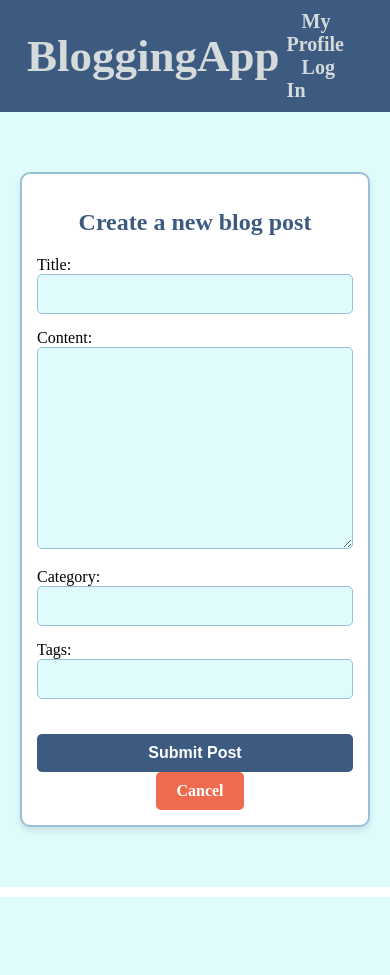
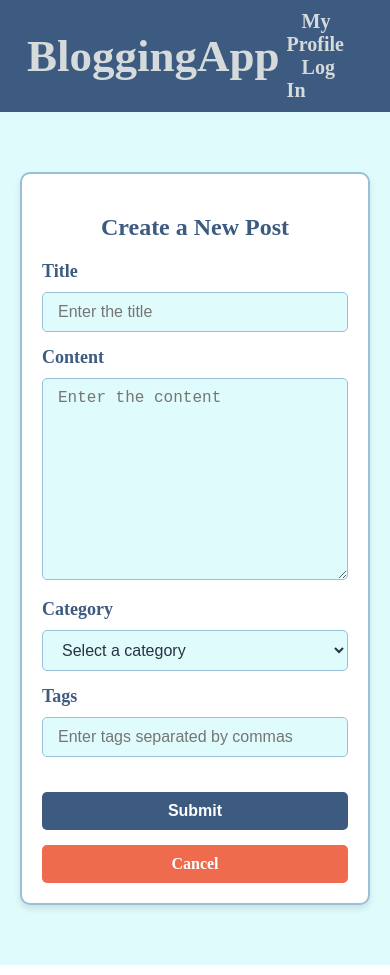
Before and after one commit to hashtag-ankita/PutDownYourThoughts, a Django app: page /create/ in a window 390 px wide. Before the commit the page ends 897 px from the top, so only its background shows below. Run offline with Django 5.2, Linux system fonts and the light colour scheme; data that the repository does not hold is empty.

Commit message:
Changed the concept of Category for Posts
Added newer stylings

Changes in forms.py, views.py, & create_post.html

Not error-free yet: Will fix the error in next sitting

```diff
--- a/base/forms.py
+++ b/base/forms.py
@@ -1,51 +1,55 @@
-from django.forms import ModelForm, CharField, TextInput, Textarea, ValidationError
+from django.forms import ModelForm, CharField, TextInput, Textarea, ValidationError, ModelChoiceField, Select
 from .models import Post, Category, Tag
 
 class PostForm(ModelForm):
-    # Tags field to accept CSV input for multiple tags
+    class Meta:
+        model = Post
+        fields = ['title', 'content', 'category', 'tags']
+
+    title = CharField(
+        widget=TextInput(attrs={
+            'class': 'form-control',
+            'placeholder': 'Enter the title',
+        })
+    )
+
+    content = CharField(
+        widget=Textarea(attrs={
+            'class': 'form-control',
+            'placeholder': 'Enter the content',
+        })
+    )
+
+    category = ModelChoiceField(
+        queryset=Category.objects.all(),
+        empty_label="Select a category",
+        widget=Select(attrs={
+            'class': 'form-control',
+        })
+    )
+
     tags = CharField(
         required=False,
         widget=TextInput(attrs={
-            'class' : 'form-control',
+            'class': 'form-control',
+            'placeholder': 'Enter tags separated by commas',
         })
     )
 
-    # Category field to allow dynamic input (searchable with datalist)
-    category = CharField(
-        required=True,
-        widget=TextInput(attrs={
-            'list': 'category-options', # For associating with the datalist
-            'class' : 'form-control',
-        })
-    )
+    # def clean_tags(self):
+    #     '''Optional: Validate and process the tags field.'''
+    #     tags_input = self.cleaned_data.get('tags', '')
+    #     tags_list = [tag.strip() for tag in tags_input.split(',') if tag.strip()]
+    #     return tags_list # return a list of clean tags
 
-    class Meta:
-        model = Post
-        fields = ['title', 'content', 'category', 'tags'] # Exclude author
-        widgets = {
-            'title' : TextInput(attrs={
-                'class' : 'form-control',
-            }),
-            'content' : Textarea(attrs={
-                'class' : 'form-control',
-                'rows' : 10,
-            }),
-        }
+    # def clean_category(self):
+    #     '''Optional: Validate and process the category field.'''
+    #     category_input = self.cleaned_data.get('category', '').strip()
 
-    def clean_tags(self):
-        '''Optional: Validate and process the tags field.'''
-        tags_input = self.cleaned_data.get('tags', '')
-        tags_list = [tag.strip() for tag in tags_input.split(',') if tag.strip()]
-        return tags_list # return a list of clean tags
+    #     # Remove single or double quotes around the input if present
+    #     if category_input.startswith(("'", '"')) and category_input.endswith(("'", '"')):
+    #         category_input = category_input[1:-1].strip()
 
-    def clean_category(self):
-        '''Optional: Validate and process the category field.'''
-        category_input = self.cleaned_data.get('category', '').strip()
-
-        # Remove single or double quotes around the input if present
-        if category_input.startswith(("'", '"')) and category_input.endswith(("'", '"')):
-            category_input = category_input[1:-1].strip()
-
-        if not category_input:
-            raise ValidationError("Category cannot be empty!")
-        return category_input.lower() # return the clean category
+    #     if not category_input:
+    #         raise ValidationError("Category cannot be empty!")
+    #     return category_input.lower() # return the clean category
--- a/base/templates/create_post.html
+++ b/base/templates/create_post.html
@@ -3,11 +3,21 @@
 {% block extra_styles %}
 
 <style>
+    :root {
+        /* Color variables */
+        --primary-color: #3d5a80; /* YinMin Blue */
+        --secondary-color: #ee6c4d; /* Burnt Sienna */
+        --border-color: #98c1d9; /* Powder Blue */
+        --background-color: #ffffff; /* White */
+        --hover-opacity: 0.8;
+    }
+
+    /* Form Header */
     .create-post-header {
         text-align: center;
-        margin: 20px 0px 20px 0px;
+        margin: 20px 0;
         font-size: 24px;
-        color: #3d5a80;
+        color: var(--primary-color);
     }
 
     /* Form Container */
@@ -15,16 +25,23 @@
         max-width: 600px;
         margin: 40px auto;
         padding: 20px;
-        background-color: #ffffff;
-        /* White for a clean form background */
-        border: 2px solid #98c1d9;
-        /* Powder Blue for soft border accent */
+        background-color: var(--background-color);
+        border: 2px solid var(--border-color);
         border-radius: 10px;
-        box-shadow: 0px 4px 6px rgba(0, 0, 0, 0.1);
+        box-shadow: 0 4px 6px rgba(0, 0, 0, 0.1);
+        transition: box-shadow 0.3s ease;
     }
 
     form:hover {
-        box-shadow: 0px 4px 6px #293241;
+        box-shadow: 0 4px 6px var(--primary-color);
+    }
+
+    .form-label {
+        display: block;
+        margin-bottom: 10px;
+        font-weight: bold;
+        font-size: 18px;
+        color: var(--primary-color);
     }
 
     /* Form Fields */
@@ -48,98 +62,70 @@
     form input[type="text"]:hover,
     form textarea:hover,
     form select:hover {
-        background-color: #ffffff;
-        /* White for hover effect */
-        border-color: #3d5a80;
-        /* YinMin Blue for hover border accent */
+        background-color: var(--background-color);
+        border-color: var(--primary-color);
     }
 
-    /* Button Styling */
-    form button[type="submit"] {
-        background-color: #3d5a80;
-        /* YinMin Blue as the primary button color */
-        color: #ffffff;
-        /* White for button text */
-        border: none;
-        padding: 10px 20px;
-        border-radius: 5px;
-        font-size: 16px;
-        font-weight: bold;
-        cursor: pointer;
-        transition: all 0.3s ease;
-    }
-
-    /* Button Hover Effect */
-    form button[type="submit"]:hover {
-        opacity: 0.8;
-        /* Powder Blue for hover effect */
-        box-shadow: 0px 4px 6px rgba(0, 0, 0, 0.2);
-    }
-
-    /* Datalist Styling */
-    datalist {
-        font-size: 16px;
-        color: #293241;
-        /* Gunmetal for better contrast */
-    }
-
-    /* Focus Effect for Input Fields */
     form input:focus,
     form textarea:focus,
     form select:focus {
         outline: none;
-        border: 1px solid #3d5a80;
-        /* YinMin Blue to highlight active fields */
-        background-color: #ffffff;
-        /* White for focus clarity */
+        border: 1px solid var(--primary-color);
+        background-color: var(--background-color);
     }
 
-    /* Submit Button Spacing */
+    /* Button Styling */
+    .button-container {
+        text-align: center;
+        margin-top: 20px;
+        display: flex;
+        gap: 10px;
+        justify-content: center;
+    }
+
     button.btn,
     a.btn {
         display: inline-block;
-    }
-
-    /* Button Spacing */
-    .button-container {
-        text-align: center;
-        margin-top: 20px;
-    }
-
-    /* Responsive Styling */
-    @media (max-width: 768px) {
-        form {
-            padding: 15px;
-        }
-
-        form button[type="submit"] {
-            width: 100%;
-            /* Full-width button on smaller screens */
-        }
-    }
-
-    /* Cancel Button */
-    form a.btn-secondary {
-        background-color: #ee6c4d;
-        /* Burnt Sienna for cancel button */
-        color: #ffffff;
-        /* White text for contrast */
-        text-decoration: none;
         padding: 10px 20px;
         border-radius: 5px;
         font-size: 16px;
         font-weight: bold;
         text-align: center;
-        margin-left: 10px;
         transition: all 0.3s ease;
     }
 
-    /* Cancel Button Hover */
-    form a.btn-secondary:hover {
-        opacity: 0.8;
-        /* YinMin Blue on hover */
+    button[type="submit"] {
+        background-color: var(--primary-color);
+        color: var(--background-color);
+        border: none;
+        cursor: pointer;
     }
+
+    button[type="submit"]:hover,
+    a.btn-secondary:hover {
+        opacity: var(--hover-opacity);
+        box-shadow: 0 4px 6px rgba(0, 0, 0, 0.2);
+    }
+
+    a.btn-secondary {
+        background-color: var(--secondary-color);
+        color: var(--background-color);
+        text-decoration: none;
+    }
+
+    /* Responsive Styling */
+    @media (max-width: 768px) {
+        .button-container {
+            flex-direction: column;
+            gap: 15px;
+        }
+
+        button.btn,
+        a.btn {
+            width: 100%;
+        }
 </style>
+
 
 {% endblock extra_styles %}
 
@@ -147,27 +133,33 @@
 
 <div class="create-post-container">
     <form action="" method="POST">
-        <h2 class="create-post-header">Create a new blog post</h2>
+        <h2 class="create-post-header">Create a New Post</h2>
+
         {% csrf_token %}
-        {% for field in form %}
-        <div>
-            {{ field.label_tag }}
-            {{ field }}
-            <!-- Remove error display by not rendering field.errors -->
+        {{ form.non_field_errors }}
+
+        <div class="form-group">
+            <label class="form-label" for="id_title">Title</label>
+            {{ form.title }}
         </div>
-        {% endfor %}
 
-        <!-- Datalist for category -->
-        <datalist id="category-options">
-            {% for category in categories %}
-            <option value="{{ category.name }}">
-                {% endfor %}
-        </datalist>
+        <div class="form-group">
+            <label class="form-label" for="id_content">Content</label>
+            {{ form.content }}
+        </div>
+
+        <div class="form-group">
+            <label class="form-label" for="id_category">Category</label>
+            {{ form.category }}
+        </div>
+
+        <div class="form-group">
+            <label class="form-label" for="id_tags">Tags</label>
+            {{ form.tags }}
+        </div>
 
         <div class="button-container">
-            <button type="submit" class="btn btn-primary">Submit Post</button>
-
-            <!-- Cancel Button -->
+            <button type="submit" class="btn btn-primary">Submit</button>
             <a href="{% url 'home' %}" class="btn btn-secondary">Cancel</a>
         </div>
     </form>
--- a/base/views.py
+++ b/base/views.py
@@ -1,4 +1,4 @@
-from django.shortcuts import render
+from django.shortcuts import render, redirect
 from .models import Post, Category, Tag
 from .forms import PostForm
 
@@ -35,36 +35,13 @@ def createPost(request):
     Returns:
         HttpResponse object with the rendered create post page.
     """
-    form = PostForm(request.POST)
     if request.method == 'POST':
-
+        form = PostForm(request.POST)
         if form.is_valid():
-            post = form.save(commit=False)
-
-            # Add tags to the post
-            tags_list = form.cleaned_data['tags']
-            for tag_name in tags_list:
-                tag, created = Tag.objects.get_or_create(name=tag_name)
-                post.tags.add(tag)
-
-            # add category to the post
-            category_name = form.cleaned_data.get('category')  # Get the category name from the form and normalize it
-            category, created = Category.objects.get_or_create(name=category_name)  # Get or create a Category instance
-
-            post = Post(
-                title=form.cleaned_data['title'],
-                content=form.cleaned_data['content'],
-                category=category,
-                author=request.user,
-            )
-            post.save()
-
-            return render(request, 'post_created.html', {'post': post})
-
-    categories = Category.objects.all()
-    context = {
-        'categories': categories,
-        'form': form,
-    }
-
-    return render(request, 'create_post.html', context)
+            form.save()
+            return redirect('home') # redirect to the home page on successful submission
+        else:
+            return render(request, 'create_post.html', {'form': form})
+    else:
+        form = PostForm()
+        return render(request, 'create_post.html', {'form': form})
```
Also changed, not shown: other parts of base/templates/create_post.html (+3 -6 lines).
